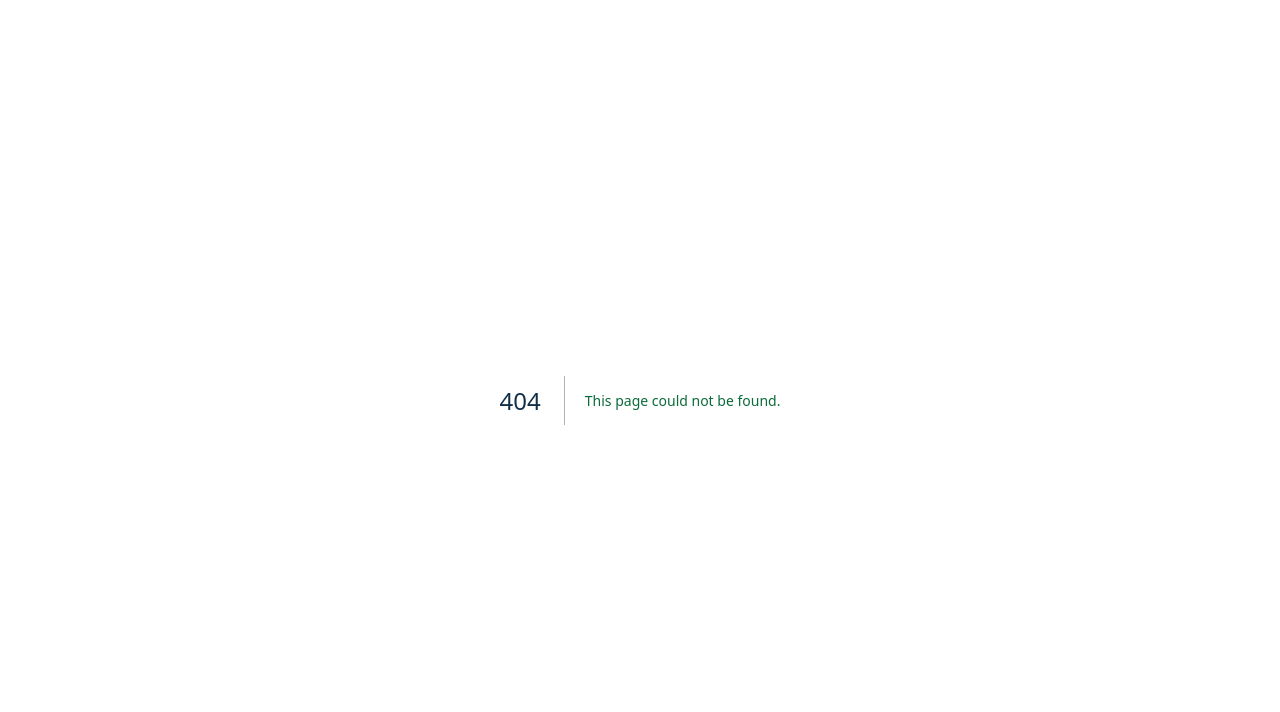
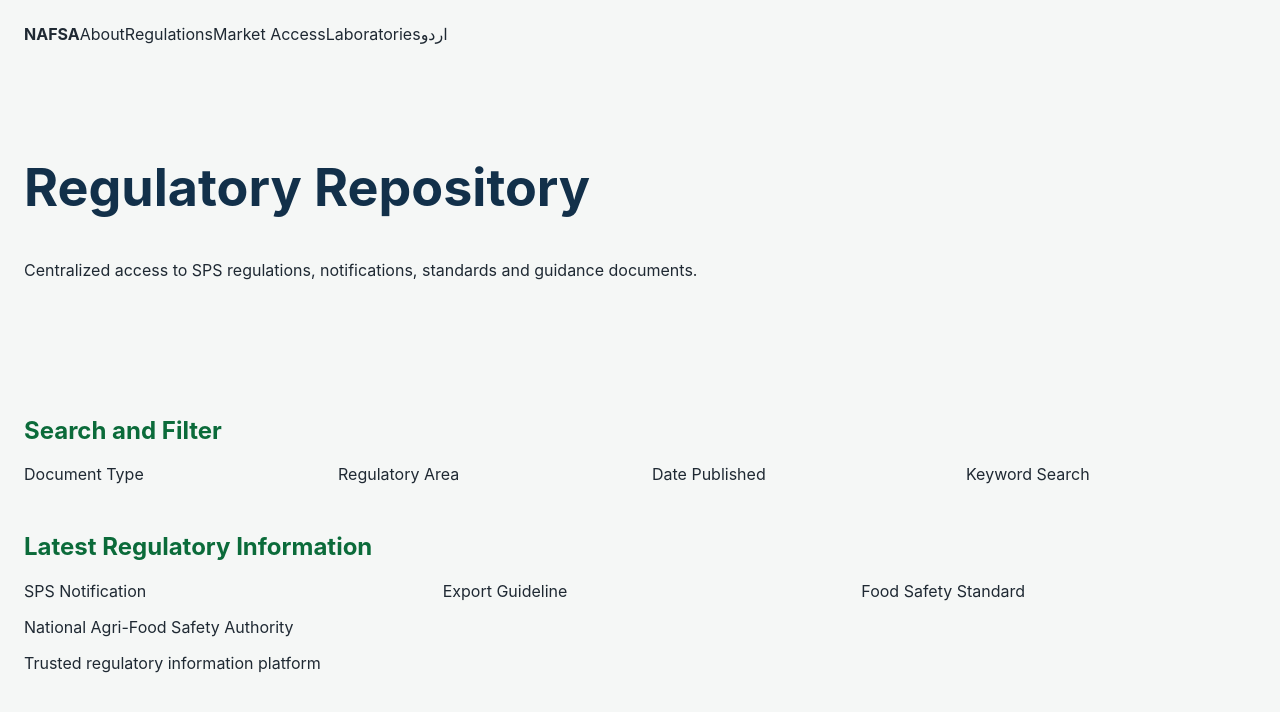
Before and after one commit to waseem99/NAFSA, a Next.js app in the folder prototype/: page /regulations in a window 1280 px wide. Before the commit this address had no page. Shown: the top 712 px of the page. Built offline with nearby package versions, Linux system fonts and the light colour scheme.

Commit message:
Implement Phase 3 regulatory repository experience screen

```diff
--- /dev/null
+++ b/prototype/app/regulations/page.tsx
@@ -0,0 +1,32 @@
+import Header from '../../components/Header';
+import Footer from '../../components/layout/Footer';
+
+export default function RegulationsPage() {
+  return (
+    <main>
+      <Header />
+      <section className="hero">
+        <h1>Regulatory Repository</h1>
+        <p>Centralized access to SPS regulations, notifications, standards and guidance documents.</p>
+      </section>
+      <section>
+        <h2>Search and Filter</h2>
+        <div className="grid">
+          <div>Document Type</div>
+          <div>Regulatory Area</div>
+          <div>Date Published</div>
+          <div>Keyword Search</div>
+        </div>
+      </section>
+      <section>
+        <h2>Latest Regulatory Information</h2>
+        <div className="grid">
+          <div>SPS Notification</div>
+          <div>Export Guideline</div>
+          <div>Food Safety Standard</div>
+        </div>
+      </section>
+      <Footer />
+    </main>
+  );
+}
```
